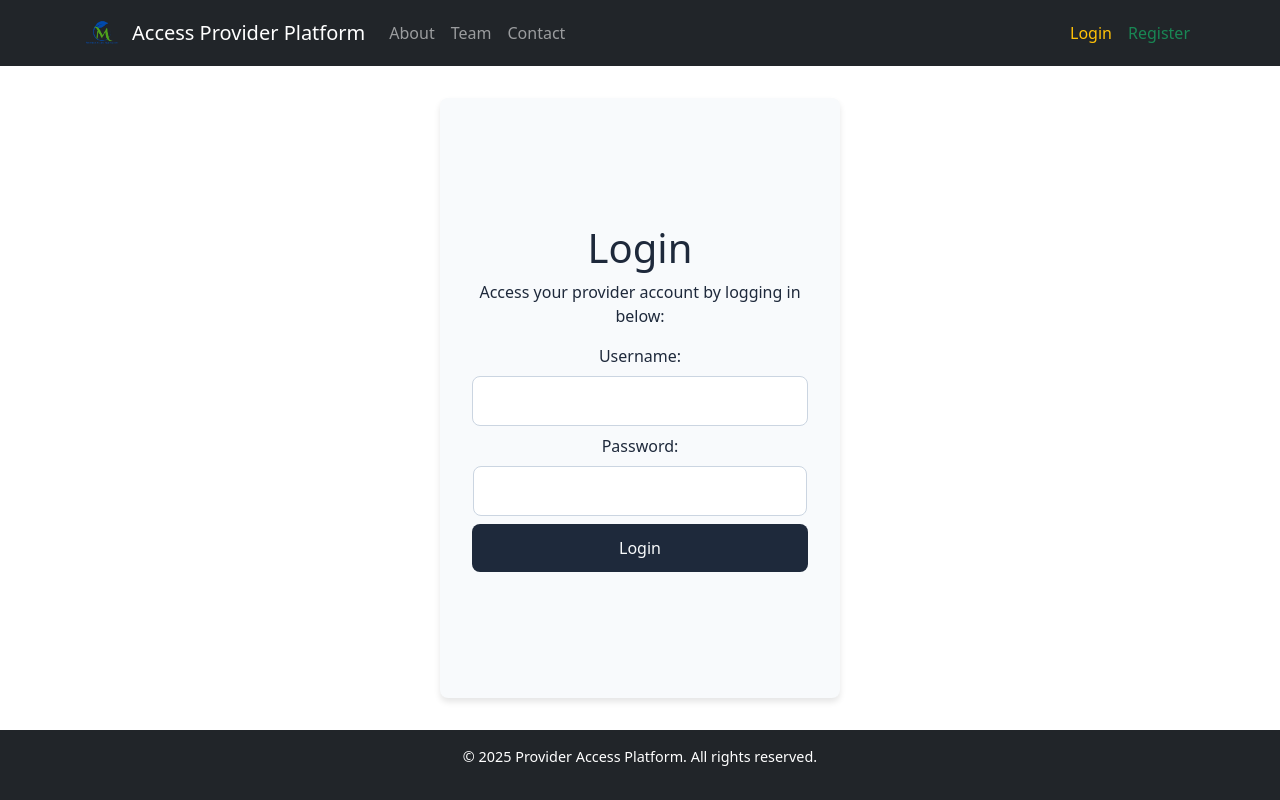
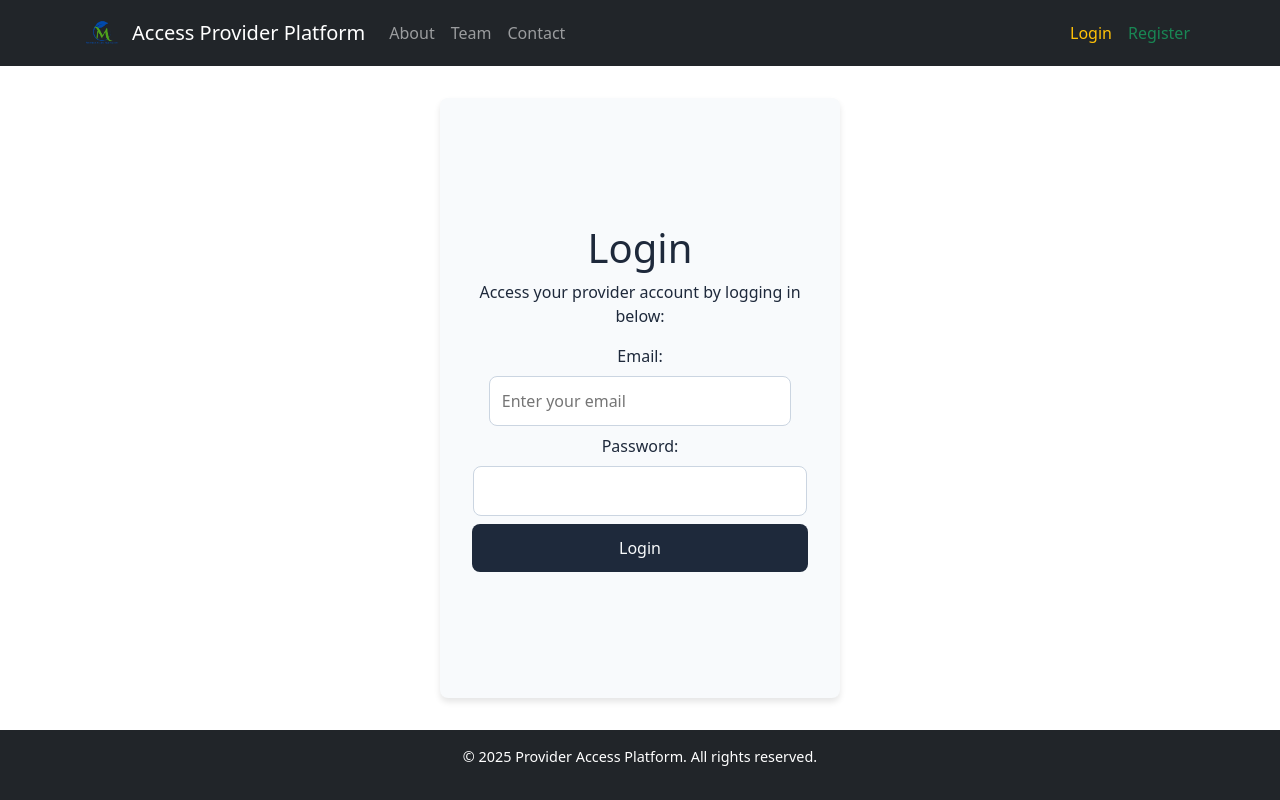
Before and after one commit to Agile-Development-and-Cloud-Computing/provider-access-platform-frontend, a React (Vite) app: page /login in a window 1280 px wide. Built offline with nearby package versions, Linux system fonts and the light colour scheme.

Commit message:
feat:add Login with email adress functionality

```diff
--- a/src/pages/auth/LoginPage.jsx
+++ b/src/pages/auth/LoginPage.jsx
@@ -5,7 +5,7 @@ import Footer from '../../components/Footer';
 import axios from 'axios';
 
 const LoginPage = () => {
-  const [formData, setFormData] = useState({ username: '', password: '' });
+  const [formData, setFormData] = useState({ email: '', password: '' }); // Updated to 'email'
   const [error, setError] = useState(null);
   const [isLoading, setIsLoading] = useState(false);
   const navigate = useNavigate();
@@ -25,11 +25,11 @@ const LoginPage = () => {
 
     try {
       const response = await axios.post('http://localhost:5000/api/login', formData);
-      //const response = await axios.post('http://access-platform.azurewebsites.net/api/login', formData);
+      // const response = await axios.post('http://access-platform.azurewebsites.net/api/login', formData);
       console.log('Login successful:', response.data);
 
-      // Save the logged-in user's name to localStorage
-      localStorage.setItem('loggedInUser', formData.username);
+      // Save the logged-in user's email to localStorage
+      localStorage.setItem('loggedInUser', formData.email);
 
       // Redirect based on user role
       const { userType } = response.data.data;
@@ -56,12 +56,13 @@ const LoginPage = () => {
         <p>Access your provider account by logging in below:</p>
         <form onSubmit={handleSubmit}>
           <label>
-            Username:
+            Email:
             <input
-              type="text"
-              name="username"
-              value={formData.username}
+              type="email" // Changed input type to 'email' for validation
+              name="email"
+              value={formData.email}
               onChange={handleInputChange}
+              placeholder="Enter your email"
               required
             />
           </label>
```
